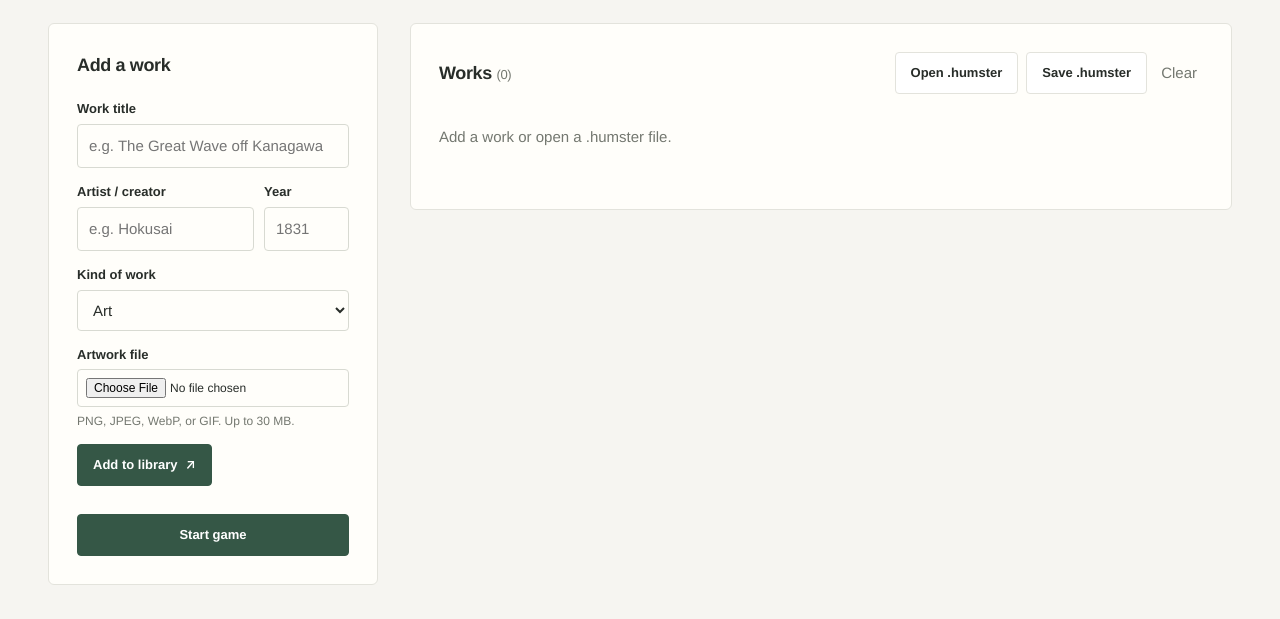
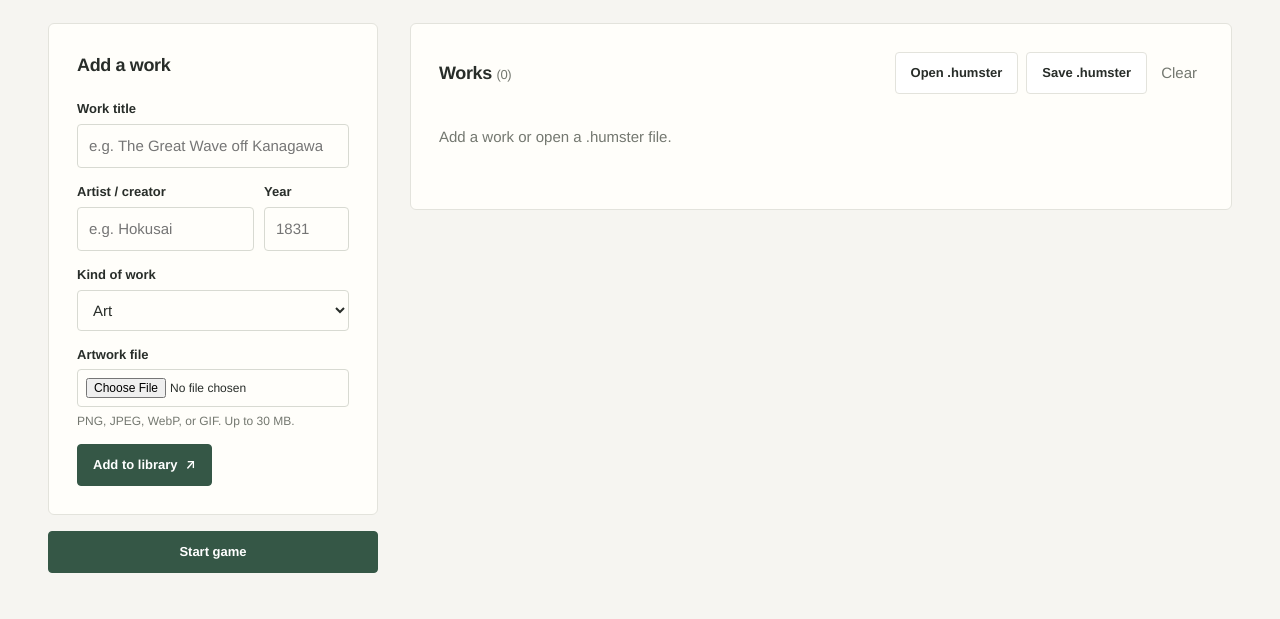
Before and after one commit to coderkearns/humster, a website with bundled scripts: page index.html in a window 1280 px wide. Shown: the part 91-710 px from the top of the page. Built offline with nearby package versions, Linux system fonts and the light colour scheme.

Commit message:
Separate game launch from add-work card

```diff
--- a/index.html
+++ b/index.html
@@ -14,7 +14,9 @@
       <h1>Library</h1>
 
       <div class="library-layout">
-        <section class="panel add-panel" aria-labelledby="add-heading">
+
+        <div class="library-sidebar">
+          <section class="panel add-panel" aria-labelledby="add-heading">
           <h2 id="add-heading">Add a work</h2>
           <form id="work-form" class="work-form">
             <input type="hidden" id="work-id">
@@ -30,8 +32,9 @@
             <div id="media-current" class="media-current hidden"></div>
             <div class="form-actions"><button class="button button-dark" type="submit" id="save-work">Add to library <span aria-hidden="true">↗</span></button><button class="text-button hidden" id="cancel-edit" type="button">Cancel edit</button></div>
           </form>
+          </section>
           <button class="button button-dark start-setup" id="open-game" type="button">Start game</button>
-        </section>
+        </div>
 
         <section class="panel collection-panel" aria-labelledby="collection-heading">
           <div class="collection-top"><h2 id="collection-heading">Works <span id="work-count-label">(0)</span></h2><div class="collection-tools"><label class="button button-light upload-button">Open .humster<input id="library-upload" type="file" accept=".humster,.zip,application/zip" hidden></label><button class="button button-light" id="export-library" type="button">Save .humster</button><button id="clear-library" class="text-button danger-text" type="button">Clear</button></div></div>
--- a/styles.css
+++ b/styles.css
@@ -23,6 +23,7 @@ h2 { font-size: 18px; font-weight: 600; letter-spacing: -.02em; margin: 0 0 20px
 #game-heading:empty { display: none; }
 .panel { background: var(--surface); border: 1px solid var(--line); border-radius: 6px; }
 .library-layout { display: grid; grid-template-columns: minmax(270px, 330px) minmax(0, 1fr); gap: 32px; align-items: start; }
+.library-sidebar { display: grid; gap: 16px; }
 .add-panel, .setup-library, .setup-teams { padding: 28px; }
 .work-form, .field { display: flex; flex-direction: column; }
 .work-form { gap: 14px; }
@@ -43,7 +44,7 @@ h2 { font-size: 18px; font-weight: 600; letter-spacing: -.02em; margin: 0 0 20px
 .button-light:hover { background: #f3f4f0; }
 .text-button, .add-team, .icon-button, .remove-team { border: 0; background: transparent; color: var(--muted); }
 .text-button:hover, .add-team:hover, .icon-button:hover, .remove-team:hover { color: var(--ink); }
-.start-setup { margin-top: 28px; width: 100%; }
+.start-setup { width: 100%; }
 .collection-panel { min-width: 0; padding: 28px; }
 .collection-top, .setup-title-row, .timeline-heading, .target-setting { display: flex; justify-content: space-between; align-items: center; gap: 16px; }
 .collection-top { margin-bottom: 26px; }
```
